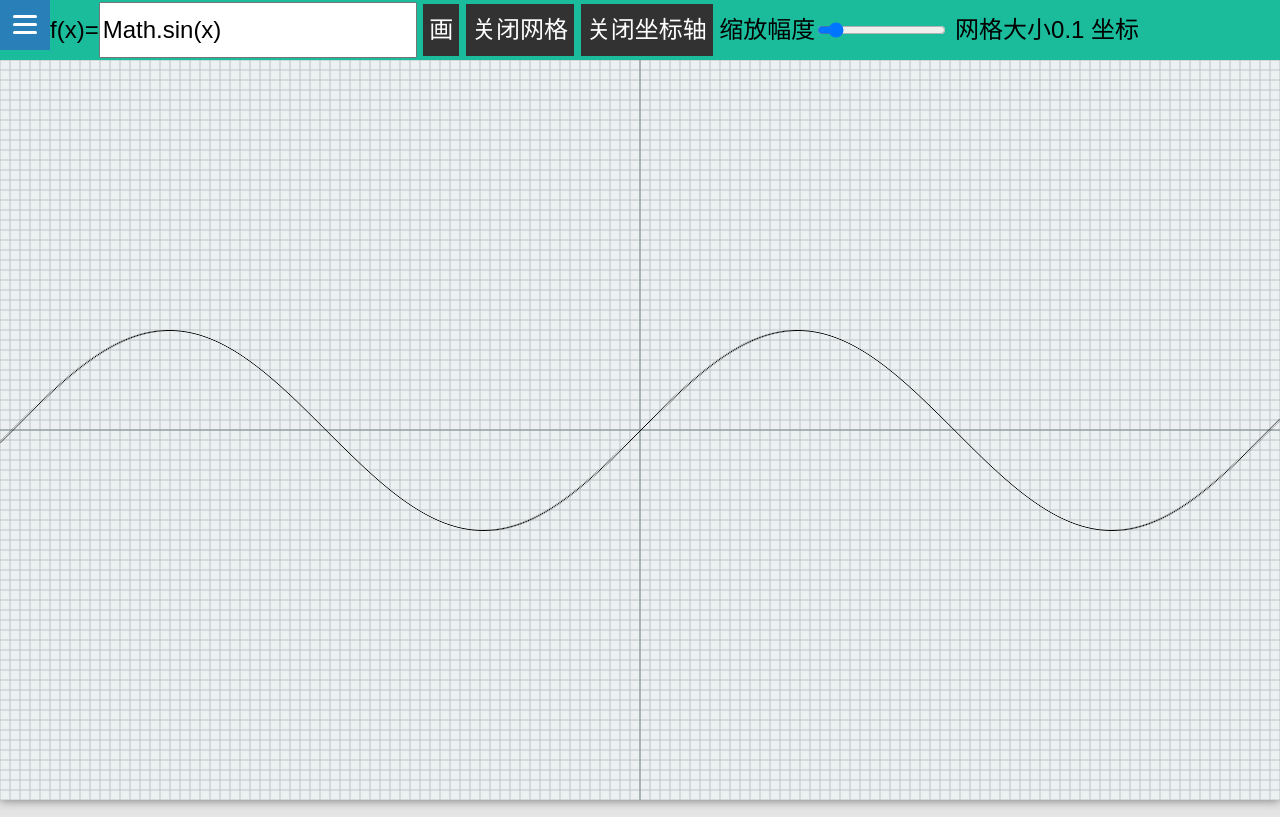
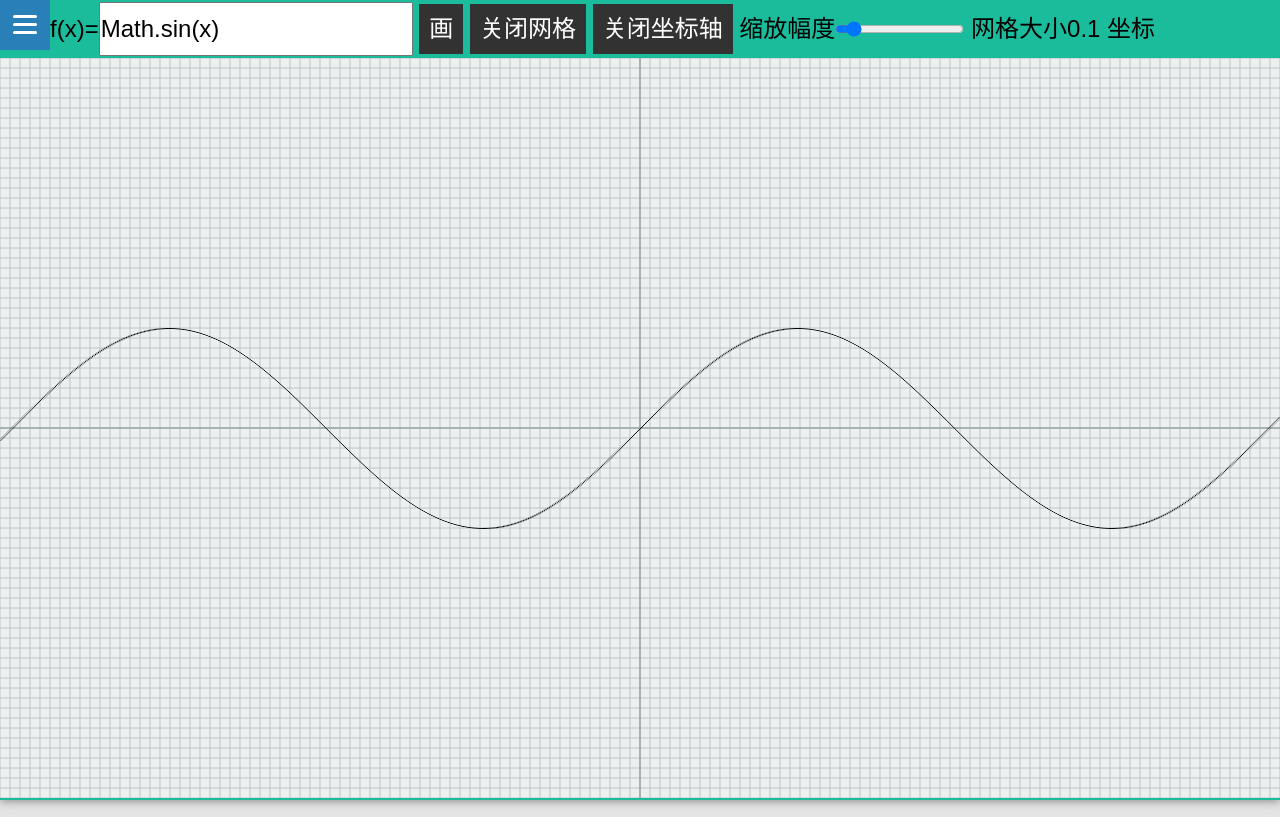
Before and after one commit to vivaxy/vivaxy.github.io, a plain HTML site: page p/fx/fx.html in a window 1280 px wide. Drawn offline with Linux system fonts and the light colour scheme.

Commit message:
Update stylesheet.css

```diff
--- a/css/stylesheet.css
+++ b/css/stylesheet.css
@@ -18,13 +18,17 @@ input {
 	font-size: 24px;
 	line-height: 50px;
 	font-weight: 100;
+	padding: 0px;
+	margin: 0;
 }
 .button {
 	background-color: rgba(50, 50, 50, 1);
 	color: rgba(255, 255, 255, 1);
 	border: 0px;
+	margin: 0;
 	text-decoration: none;
 	transition: background-color 0.3s;
+	padding: 0px 10px;
 }
 .button:hover {
 	background-color: rgba(41, 128, 185, 1);
```
